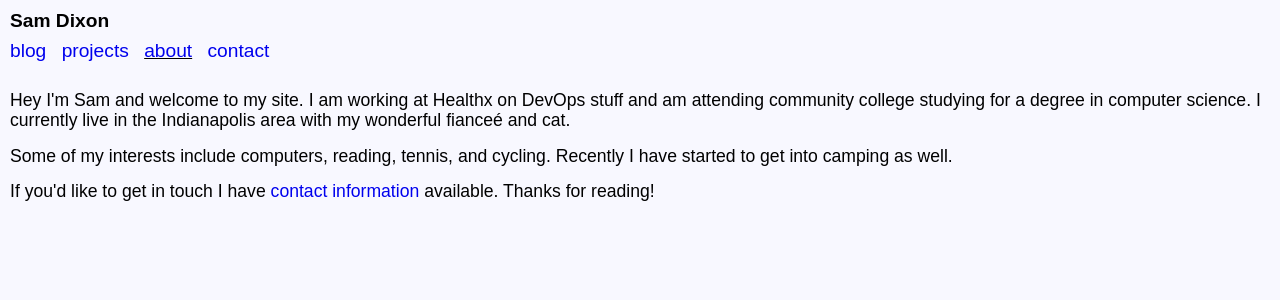
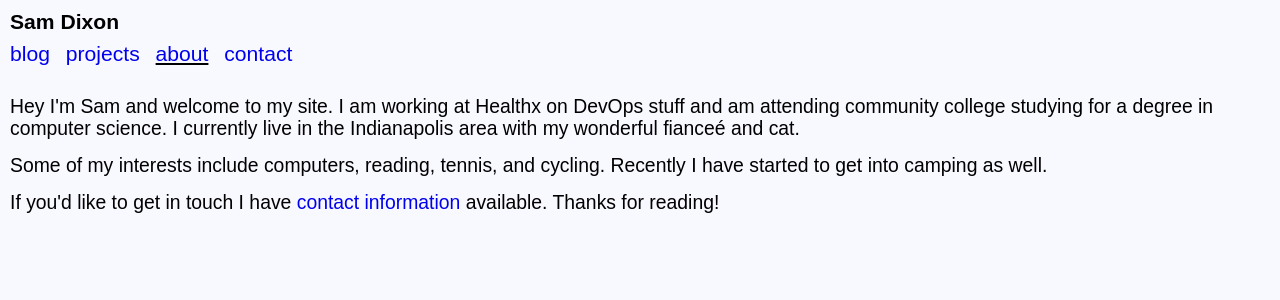
Before and after one commit to samdixon/sjd.im, a Flask app: page /about in a window 1280 px wide. Shown: the top 300 px of the page. Run offline with Flask 2, Linux system fonts and the light colour scheme.

Commit message:
Updates styles
~ updates max-width to be a little wider
~ updates font to be a little bigger
~ updates links to wrap

```diff
--- a/src/site/static/styles.css
+++ b/src/site/static/styles.css
@@ -2,10 +2,12 @@
     max-width: 100%;
     font-family: Sans-Serif;
     background-color: 	#f8f8ff;
+    font-size: 1.1em;
 }
 
 a {
     text-decoration: none;
+    word-wrap: break-word;
 }
 
 a:visited {
@@ -23,7 +25,7 @@
 }
 
 #wrapper {
-    max-width: 720px;
+    max-width: 768px;
     margin: 0 auto;
     padding-top: 5px;
 }
```
